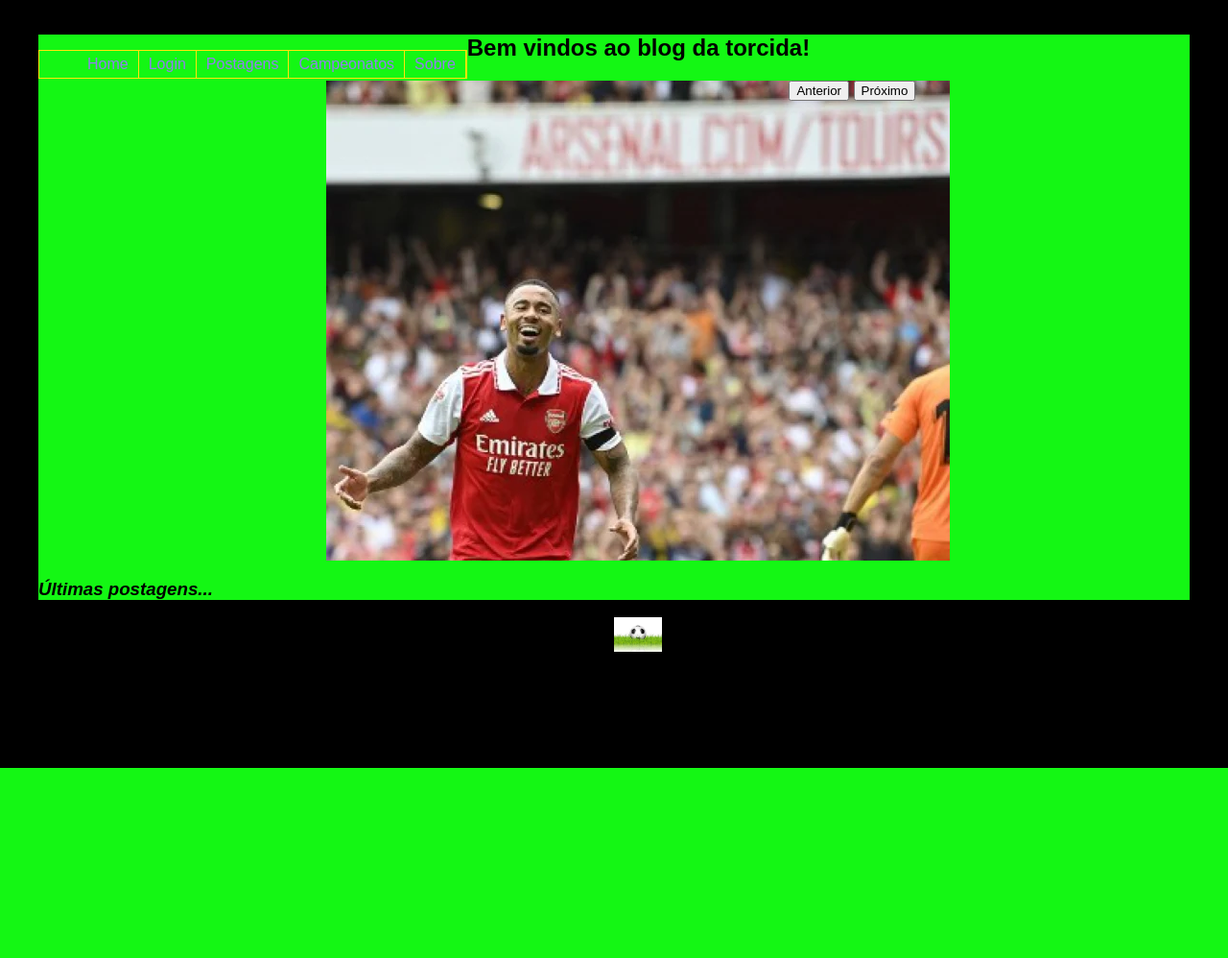
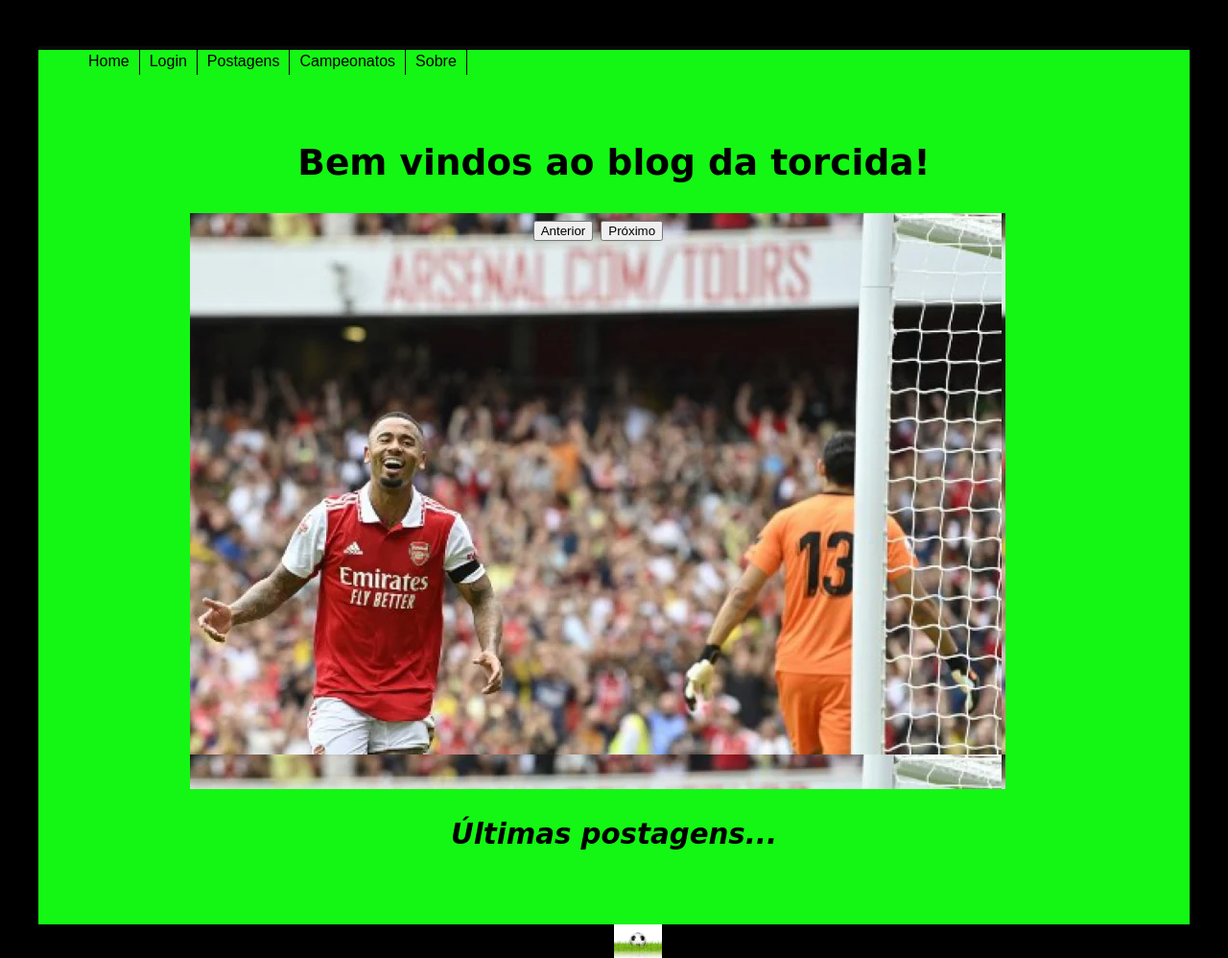
Before and after one commit to AdsonCoelho/torcedor, a PHP site: page / in a window 1280 px wide. Shown: the whole page at 96% size. Before the commit the page ends 800 px from the top, so only its background shows below. Run offline with PHP 8.4, Linux system fonts and the light colour scheme.

Commit message:
Menu posicionado no topo de todas as páginas

```diff
--- a/index.php
+++ b/index.php
@@ -77,8 +77,6 @@
 			<div class="">
 				<h1>Bem vindos ao blog da torcida!</h1>
 			</div>
-
-
 		</section>
 
 		<div class="moldbt"></div>
--- a/login.php
+++ b/login.php
@@ -9,12 +9,13 @@
 
     </head>
     <body>
+
      <?php
 	    include "menu.php";
 	?>
 
         <div class="header">
-            <div class="center">
+            <div class="">
                 <img src="imagens/fundo.png" class="img_fundo"/>
             </div>
         </div>
--- a/menu.php
+++ b/menu.php
@@ -15,9 +15,9 @@
                 <li><a class="" href="login.php">Login</a></li>
                 <li><a class="" href="posts.php">Postagens</a></li>
                 <li><a class="" href="https://www.cbf.com.br">Campeonatos</a></li>
-                <li><a class="" href="sobre.html">Sobre</a>
+                <li><a class="" href="">Sobre</a>
                     <ul>
-                        <li><a href="#">Quem somos</a></li>
+                        <li><a href="sobre.php">Quem somos</a></li>
                         <li><a href="#">Onde estamos</a></li>
                         <li><a href="#">Siga nossas páginas</a></li>
                     </ul>
--- a/style.css
+++ b/style.css
@@ -1,23 +1,23 @@
-html{ font-family: sans-serif; background: rgb(0, 0, 0); padding: 1rem;}
+html{ font-family: sans-serif; background: rgb(0, 0, 0); padding: 2rem;}
 body{max-width:1200px; margin: 0 auto; background: rgb(20, 247, 20);font-family: arial, helvetica, sans-serif;}
 
 .center{width: 1280px;margin: 0 auto;}
 .header{width: 100%;height: 60px;}
-.header img{margin: 15px;}
-.cabecalho{position:relative;color: rgb(0, 0, 0); font-family: cursive;}
+.header img{margin: 10px;}
+.cabecalho{position:relative; color: rgb(0, 0, 0); font-family: cursive;}
 
-#menu_resp{	width:453px;}
-#menu_resp li:hover{background:rgb(255, 247, 3);}
-.menu_resp{list-style:none;border:1px solid rgb(255, 230, 10);float:left;}
-.menu_resp li{position:relative;float:left;border-right:1px solid rgb(255, 230, 10);}
-.menu_resp li ul{position:absolute;top:25px;left:0;background-color: rgb(255, 230, 10);display:none;}
+#menu_resp{width:600px;}
+#menu_resp li:hover{background:rgb(0, 0, 0);}
+.menu_resp{list-style:none;border:2px solid rgb(10, 10, 10);float:none;}
+.menu_resp li{position:relative;float:left;border-right:1px solid rgb(0, 0, 0);}
+.menu_resp li ul{position:absolute;top:40px;left:0;background-color: rgb(0, 172, 31);display:none;}
 .menu_resp li ul li{border:1px solid #c0c0c0;display:block;width:350px;}
-.menu_resp li a{color:rgb(145, 127, 237); text-decoration:none; padding:5px 10px; display:block;}
+.menu_resp li a{color:rgb(0, 0, 0); text-decoration:none; padding:5px 10px; display:block;}
 .menu_resp li:hover ul, .menu li.over ul{display:block;}
 
-#moldura{width: 650px; height: 500px;background-color:rgb(230, 230, 230);
+#moldura{width: 850px; height: 600px;background-color:rgb(230, 230, 230);
 	transition: background-image 1s;text-align: center;}
-.mold{position: relative;left: 25%;}
+.mold{position: relative;left: 10%;}
 .moldbt{position:relative;text-align: center;}
 
 .postagens{font-style: italic;}
@@ -26,7 +26,7 @@ body{max-width:1200px; margin: 0 auto; background: rgb(20, 247, 20);font-family:
 .container-banner > .center{height: 100%;/*text-align: right;*/}
 
 .form{padding:10px;	width:300px; float:right; position: relative; left:-16%;
-	border:8px solid #007910;background-color: white;}
+	border:8px solid #007910;background-color: white;top: 30px;}
 .form h2{font-weight: normal;color: #999999;font-size: 21px;}
 .form p{display: inline-block;width: 100%;color: #BBBBBB;font-size: 17px;margin:20px 0;}
 .form .input-submit-container{text-align: center;}
@@ -41,3 +41,11 @@ body{max-width:1200px; margin: 0 auto; background: rgb(20, 247, 20);font-family:
 
 .img_fundo{width: 650px;height: 550px;}
 .img_rodape{position:absolute;width: 50px;left: 50%;}
+
+.conteudo{
+	font-size: 25px;
+	color: rgb(0, 0, 0);
+	font-family: cursive;
+	padding: 3rem;
+	text-align: center;
+}
```
Also changed, not shown: posts.php (+7 -4 lines).
